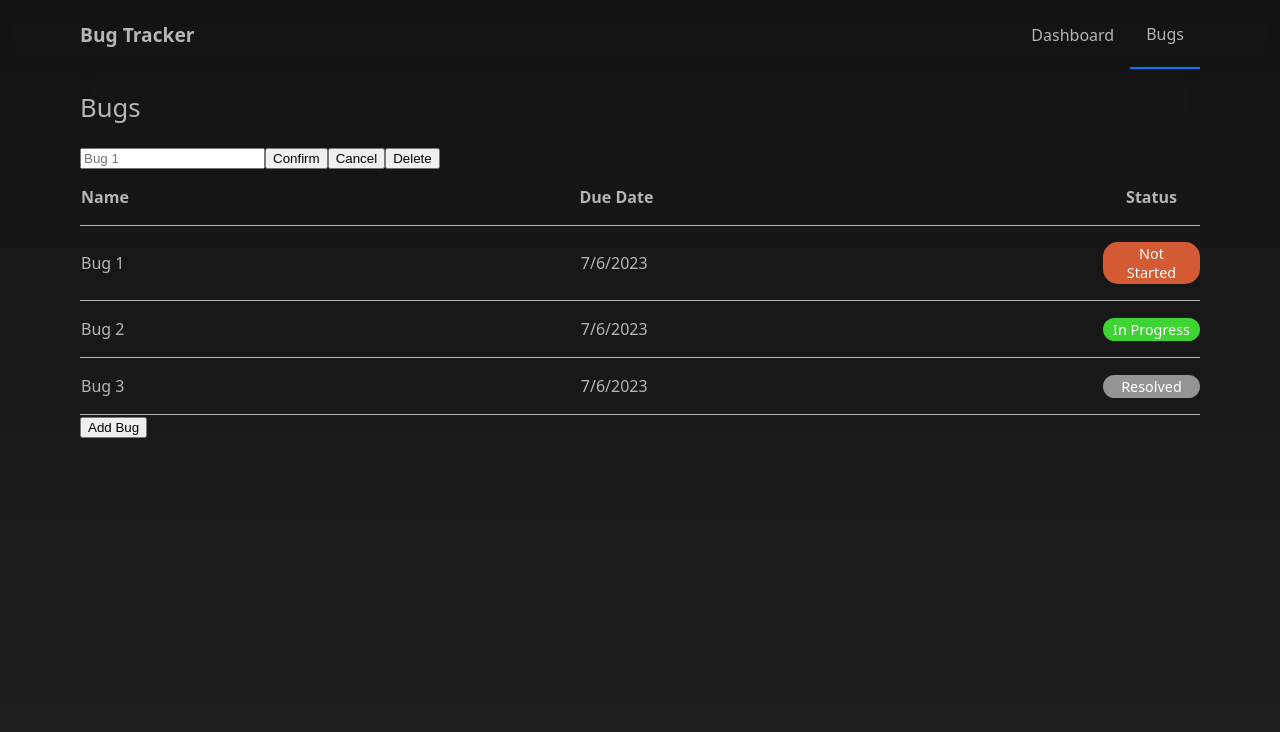
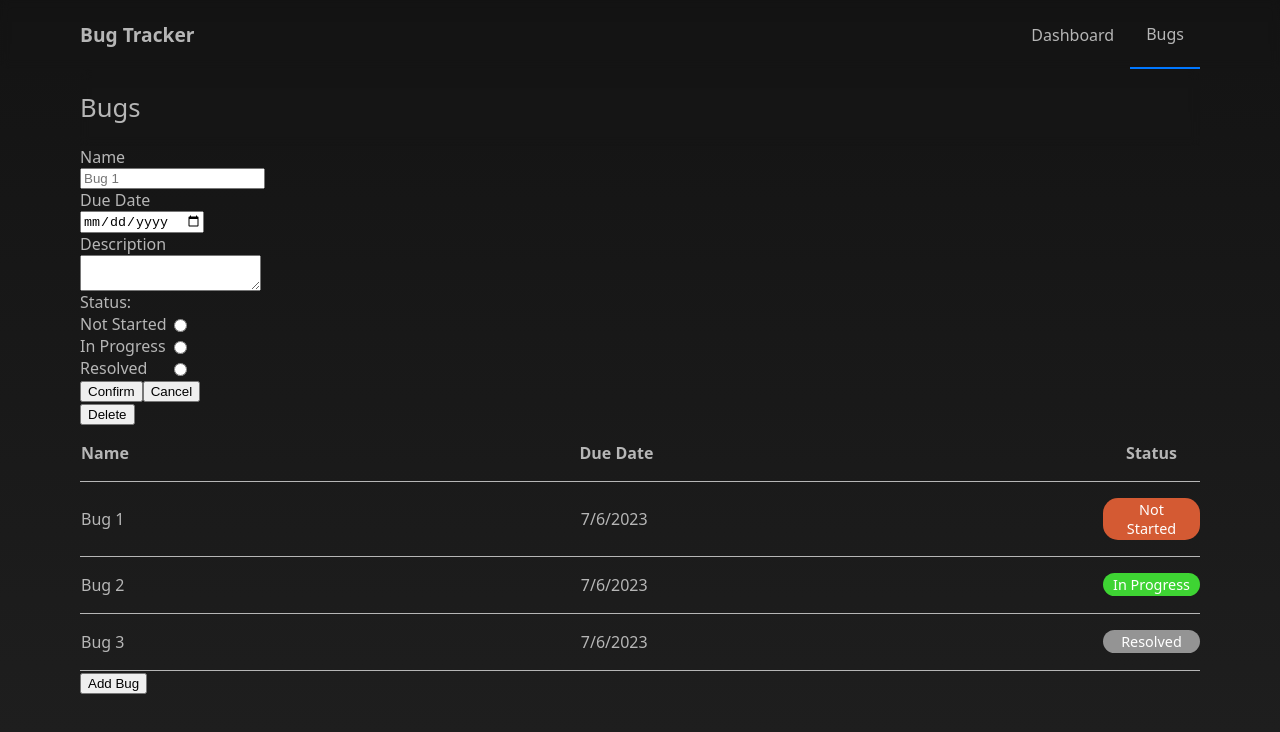
Before and after one commit to Mario-Florio/bug-tracker, a React (Create React App) app: page /bugs in a window 1280 px wide. Both pictures are taken after a click on the button "Edit". Shown: the top 732 px of the page. Built offline with nearby package versions, Linux system fonts and the light colour scheme; the HTML template or start-up script is replaced by a standard one.

Commit message:
feat: make form to edit addition bug properties

```diff
--- a/src/pages/Bugs/BugInfo/BugInfo.js
+++ b/src/pages/Bugs/BugInfo/BugInfo.js
@@ -3,31 +3,60 @@ import "./BugInfo.css";
 
 function BugInfo(props) {
 
-    const { bugs, bug, setBug, bugsList, setBugsList } = props;
+    const { bugs, bug, setBug, setBugsList } = props;
 
     const [editable, setEditable] = useState(false);
-    const [name, setName] = useState();
+    const [name, setName] = useState("");
+    const [dueDate, setDueDate] = useState("");
+    const [description, setDescription] = useState("");
+    const [status, setStatus] = useState(0);
 
     const handleCancel = e => {
         e.preventDefault();
         setEditable(false);
-    }
+    };
 
-    const handleChange = e => {
+    const handleNameChange = e => {
         setName(e.target.value);
+    };
+
+    const handleDescriptionChange = e => {
+        setDescription(e.target.value);
+    };
+
+    const handleDueDateChange = e => {
+        setDueDate(e.target.value);
+    };
+
+    const handleStatusChange = e => {
+        setStatus(Number(e.target.value));
     };
 
     const handleSubmit = e => {
         e.preventDefault();
-        bugs.edit(bug.id, { id: bug.id, name: name, description: bug.description, dueDate: bug.dueDate, status: bug.status }); // temp code
+        bugs.edit(bug.id, { // temp code
+            id: bug.id,
+            name: name !== "" ? name : bug.name,
+            dueDate: dueDate !== "" ? new Date(dueDate) : bug.dueDate,
+            description: description !== "" ? description : bug.description,
+            status: status !== "" ? status : bug.status
+        });
         setBugsList(bugs.getBugs());
-        setBug({ id: bug.id, name: name, description: bug.description, dueDate: bug.dueDate, status: bug.status }); // temp fix; find solution where data reflects src (bugsList)
+        setBug({ // temp code: find solution where data reflects src (bugsList)
+            id: bug.id,
+            name: name !== "" ? name : bug.name,
+            dueDate: dueDate !== "" ? new Date(dueDate) : bug.dueDate,
+            description: description !== "" ? description : bug.description,
+            status: status !== "" ? status : bug.status
+        });
         setName("");
+        setDueDate("");
+        setDescription("");
+        setStatus(0);
         setEditable(false);
     };
 
-    const handleDeletion = e => {
-        e.preventDefault();
+    const handleDeletion = () => {
         bugs.delete(bug.id);
         setBugsList(bugs.getBugs());
         setBug(bugs.getBugs()[0]);
@@ -36,12 +65,34 @@ function BugInfo(props) {
     return(
         <div className="bugInfo">
             {editable ?
-                <form>
-                    <input type="text" onChange={handleChange} placeholder={bug.name}/>
-                    <button onClick={handleSubmit}>Confirm</button>
-                    <button onClick={handleCancel}>Cancel</button>
+                <>
+                    <form style={{display: "flex", flexDirection: "column", alignItems: "start"}}>
+                        <label>Name</label>
+                        <input type="text" onChange={handleNameChange} placeholder={bug.name}/>
+                        <label>Due Date</label>
+                        <input type="date" onChange={handleDueDateChange}/>
+                        <label>Description</label>
+                        <textarea onChange={handleDescriptionChange}/>
+                        <label>Status:</label>
+                        <div style={{display: "flex", justifyContent: "space-between", width: "110px"}}>
+                            <label>Not Started</label>
+                            <input type="radio" name="status" value={1} onChange={handleStatusChange}/>
+                        </div>
+                        <div style={{display: "flex", justifyContent: "space-between", width: "110px"}}>
+                            <label>In Progress</label>
+                            <input type="radio" name="status" value={2} onChange={handleStatusChange}/>
+                        </div>
+                        <div style={{display: "flex", justifyContent: "space-between", width: "110px"}}>
+                            <label>Resolved</label>
+                            <input type="radio" name="status" value={3} onChange={handleStatusChange}/>
+                        </div>
+                        <div>
+                            <button onClick={handleSubmit}>Confirm</button>
+                            <button onClick={handleCancel}>Cancel</button>
+                        </div>
+                    </form>
                     <button onClick={handleDeletion}>Delete</button>
-                </form>
+                </>
             :
                 bug === undefined ?
                     <>
--- a/src/pages/Bugs/Bugs.js
+++ b/src/pages/Bugs/Bugs.js
@@ -12,7 +12,7 @@ function Bugs() {
     return(
         <div>
             <h2 className="page__header">Bugs</h2>
-            <BugInfo bugs={bugs} bug={bug} setBug={setBug} bugsList={bugsList} setBugsList={setBugsList}/>
+            <BugInfo bugs={bugs} bug={bug} setBug={setBug} setBugsList={setBugsList}/>
             <BugsList bugs={bugs} bugsList={bugsList} setBugsList={setBugsList} setBug={setBug}/>
         </div>
     );
```
